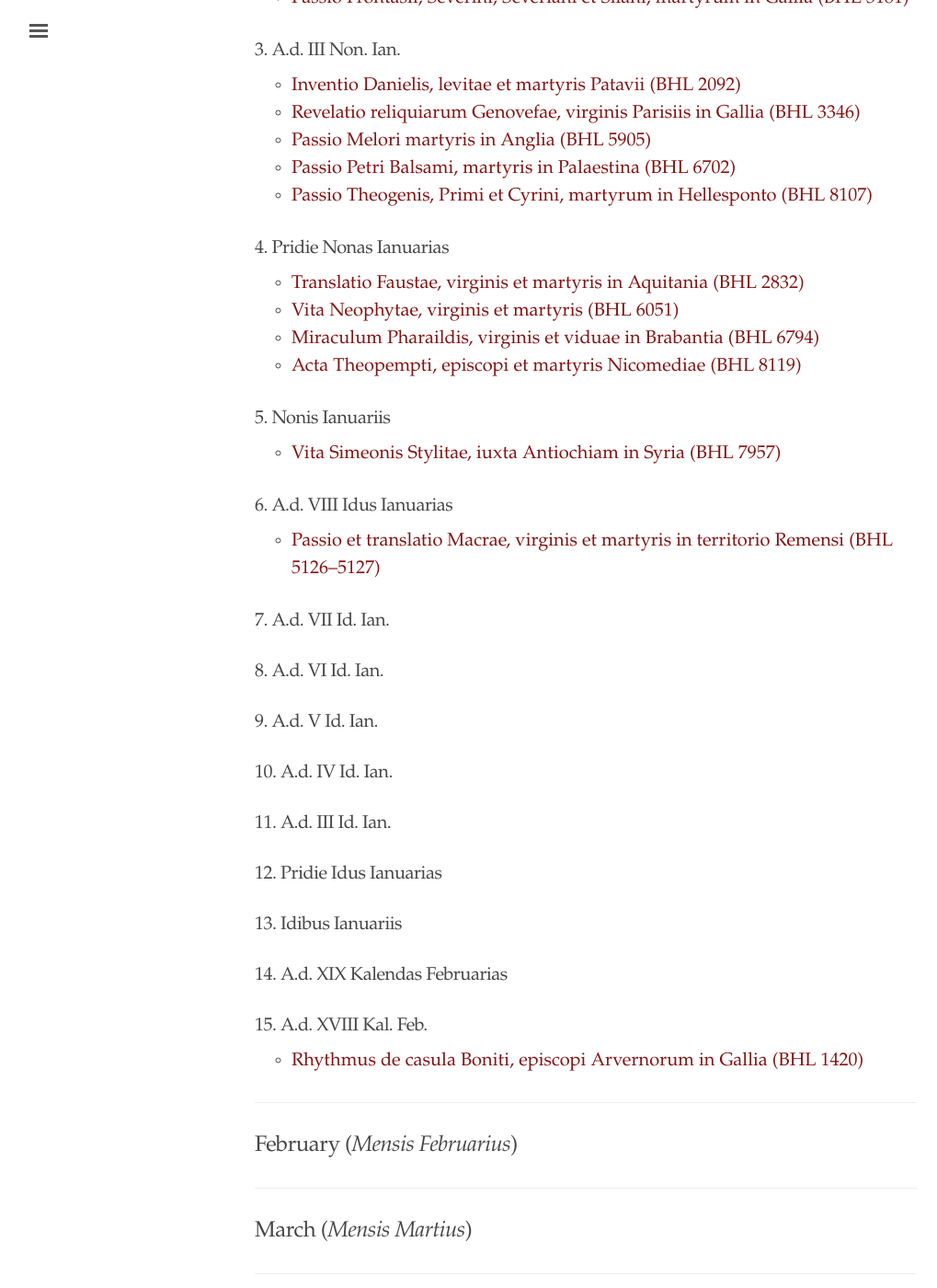
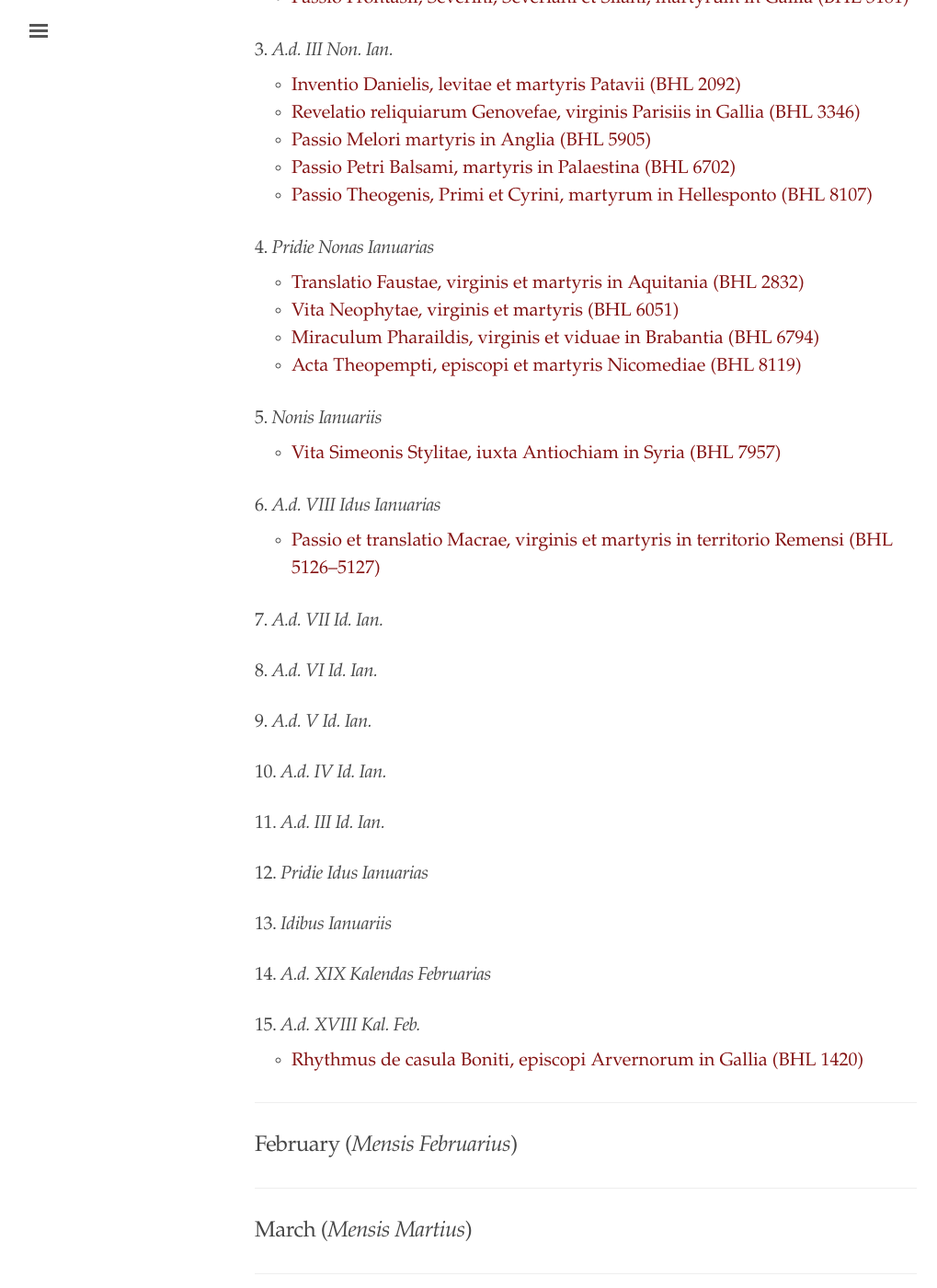
Before and after one commit to cjkoepke1/latin-hagiography, a Jekyll site: the page built from index.md, in a window 1280 px wide and 1400 px high, scrolled down 867 px. Shown: the whole window at 92% size, without its empty margins (3-1022 px from the left). Built offline with Jekyll 4.4.1, drawn with Linux system fonts in a browser that asks for light colours; some of the changed text lies outside the part shown.

Commit message:
Italicized dates

```diff
--- a/index.md
+++ b/index.md
@@ -13,7 +13,7 @@ title: "Latin Hagiography"
 
 ## January (*Mensis Ianuarius*)
 
-### 1. Kalendis Ianuariis
+### 1. *Kalendis Ianuariis*
 
 - [Vita Clari, abbatis Viennensis in Gallia (BHL 1825)](https://cjkoepke1.github.io/latin-hagiography/texts/vita-clari/)
 - [Vita Concordii, presbyteris et martyris Spoleti in Umbria (BHL 1906)](https://cjkoepke1.github.io/latin-hagiography/texts/vita-concordii/)
@@ -24,11 +24,11 @@ title: "Latin Hagiography"
 - [Vita Mochuae, abbatis Laegsiensis in Hibernia (BHL 5977)](https://cjkoepke1.github.io/latin-hagiography/texts/vita-mochuae/)
 - [Vita Odilonis, abbatis Cluniacensis Silviniaci in Gallia (BHL 6281)](https://cjkoepke1.github.io/latin-hagiography/texts/vita-odilonis/)
 
-### 2. Ante diem IV Nonas Ianuarias
+### 2. *Ante diem IV Nonas Ianuarias*
 
 - [Passio Frontasii, Severini, Severiani et Silani, martyrum in Gallia (BHL 3181)](https://cjkoepke1.github.io/latin-hagiography/texts/passio-frontasii/)
 
-### 3. A.d. III Non. Ian.
+### 3. *A.d. III Non. Ian.*
 
 - [Inventio Danielis, levitae et martyris Patavii (BHL 2092)](https://cjkoepke1.github.io/latin-hagiography/texts/inventio-danielis/)
 - [Revelatio reliquiarum Genovefae, virginis Parisiis in Gallia (BHL 3346)](https://cjkoepke1.github.io/latin-hagiography/texts/revelatio-genovefae/)
@@ -36,38 +36,38 @@ title: "Latin Hagiography"
 - [Passio Petri Balsami, martyris in Palaestina (BHL 6702)](https://cjkoepke1.github.io/latin-hagiography/texts/passio-balsami/)
 - [Passio Theogenis, Primi et Cyrini, martyrum in Hellesponto (BHL 8107)](https://cjkoepke1.github.io/latin-hagiography/texts/passio-theogenis/)
 
-### 4. Pridie Nonas Ianuarias
+### 4. *Pridie Nonas Ianuarias*
 
 - [Translatio Faustae, virginis et martyris in Aquitania (BHL 2832)](https://cjkoepke1.github.io/latin-hagiography/texts/translatio-faustae/)
 - [Vita Neophytae, virginis et martyris (BHL 6051)](https://cjkoepke1.github.io/latin-hagiography/texts/vita-neophytae/)
 - [Miraculum Pharaildis, virginis et viduae in Brabantia (BHL 6794)](https://cjkoepke1.github.io/latin-hagiography/texts/miraculum-pharaildis/)
 - [Acta Theopempti, episcopi et martyris Nicomediae (BHL 8119)](https://cjkoepke1.github.io/latin-hagiography/texts/acta-theopempti/)
 
-### 5. Nonis Ianuariis
+### 5. *Nonis Ianuariis*
 
 - [Vita Simeonis Stylitae, iuxta Antiochiam in Syria (BHL 7957)](https://cjkoepke1.github.io/latin-hagiography/texts/vita-simeonis/)
 
-### 6. A.d. VIII Idus Ianuarias
+### 6. *A.d. VIII Idus Ianuarias*
 
 - [Passio et translatio Macrae, virginis et martyris in territorio Remensi (BHL 5126–5127)](https://cjkoepke1.github.io/latin-hagiography/texts/passio-macrae/)
 
-### 7. A.d. VII Id. Ian.
+### 7. *A.d. VII Id. Ian.*
 
-### 8. A.d. VI Id. Ian.
+### 8. *A.d. VI Id. Ian.*
 
-### 9. A.d. V Id. Ian.
+### 9. *A.d. V Id. Ian.*
 
-### 10. A.d. IV Id. Ian.
+### 10. *A.d. IV Id. Ian.*
 
-### 11. A.d. III Id. Ian.
+### 11. *A.d. III Id. Ian.*
 
-### 12. Pridie Idus Ianuarias
+### 12. *Pridie Idus Ianuarias*
 
-### 13. Idibus Ianuariis
+### 13. *Idibus Ianuariis*
 
-### 14. A.d. XIX Kalendas Februarias
+### 14. *A.d. XIX Kalendas Februarias*
 
-### 15. A.d. XVIII Kal. Feb.
+### 15. *A.d. XVIII Kal. Feb.*
 
 - [Rhythmus de casula Boniti, episcopi Arvernorum in Gallia (BHL 1420)](https://cjkoepke1.github.io/latin-hagiography/texts/rhythmus-casula-boniti/)
 
```
